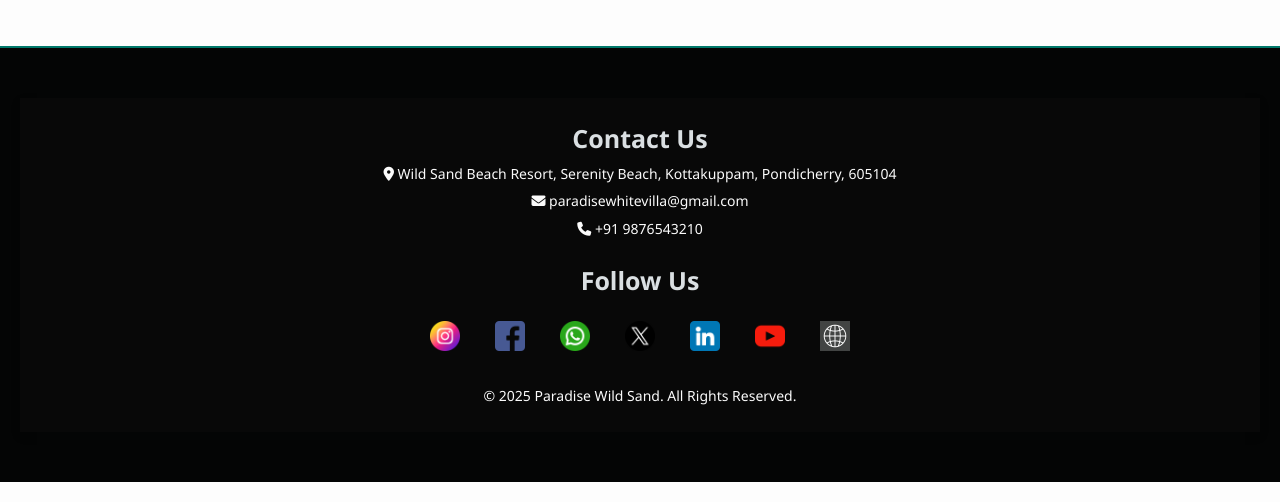
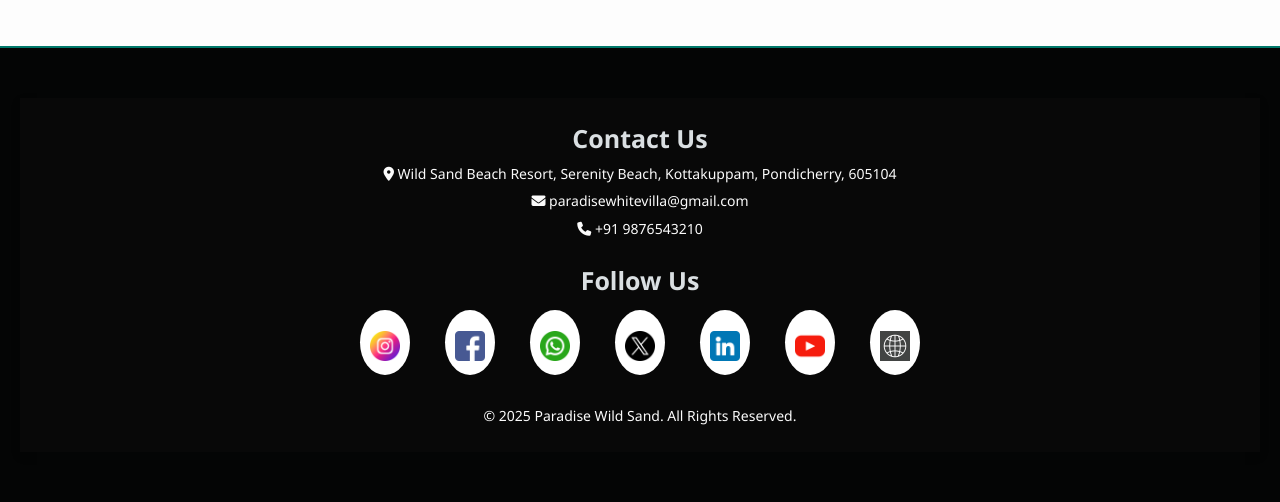
Before and after one commit to karishmasultana-10/paradise-wild-sand, a plain HTML site: page index.html in a window 1280 px wide. Shown: the part 3606-4108 px from the top of the page. Drawn offline with Linux system fonts and the light colour scheme.

```diff
--- a/style/main.css
+++ b/style/main.css
@@ -334,6 +334,7 @@ nav a.active {
     display: flex;
     justify-content: center;
     gap: 15px;
+
   }
 
   footer .footer-copyright {
@@ -703,15 +704,27 @@ nav a.active {
 
 .social-icons {
   margin-top: 10px;
+
+
 }
 
 .social-icons a {
   font-size: 28px;
   margin: 0 10px;
   text-decoration: none;
+  background-color: white; /* Set the background to white */
+  border-radius: 50%; /* To make it circular */
+  padding: 10px; /* Add some padding around the icon */
+  display: inline-block; /* Ensures icons stay next to each other */
+  transition: background-color 0.3s ease; /* Smooth transition effect */
+}
+.social-icons a:hover {
+  background-color: #f1f1f1; /* Slight grey on hover */
 }
 .social-icons img {
   vertical-align: middle;
+  width: 30px; /* Keep the size of the icons */
+  height: 30px;
 }
 
 /* Gallery sectcion */
```
